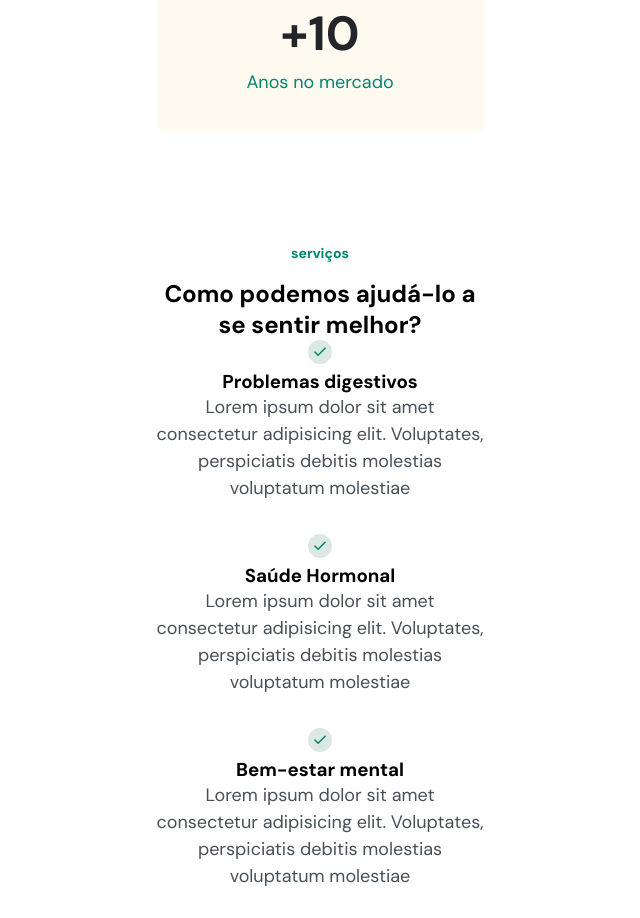
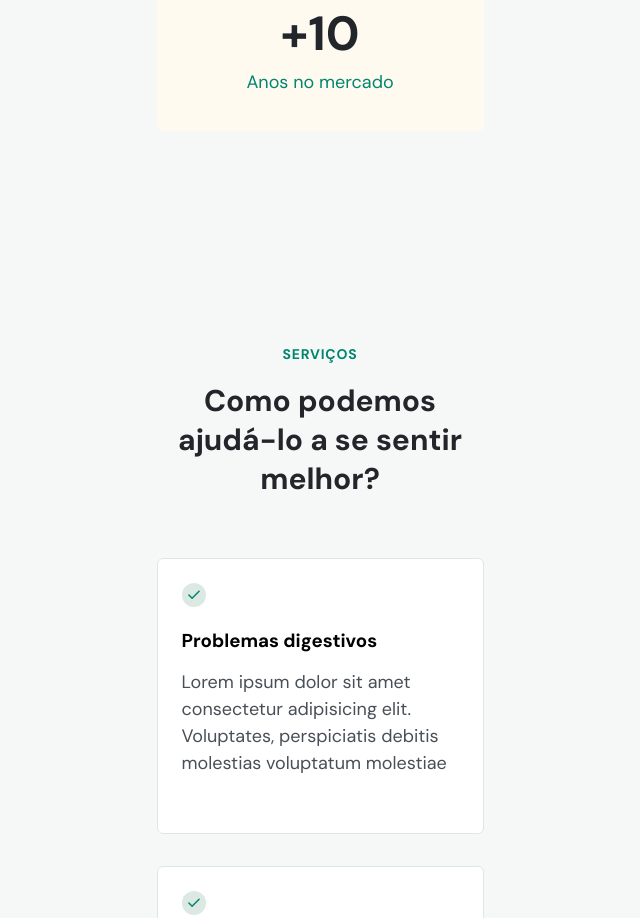
Before and after one commit to Paru369/doctorcare, a plain HTML site: page index.html in a window 1280 px wide. Shown: the part 1249-2167 px from the top of the page, without its empty margins (320-960 px from the left). Before the commit the page ends 2139 px from the top, so only its background shows below. Drawn offline with Linux system fonts and the light colour scheme.

Commit message:
menu servicos

```diff
--- a/index.html
+++ b/index.html
@@ -36,7 +36,7 @@
         <div class="menu">
           <ul>
             <li><a href="#"> Início</a></li>
-            <li><a href="#"> Serviços</a></li>
+            <li><a onClick="closeMenu()" href="#services"> Serviços</a></li>
             <li><a href="#"> Sobre</a></li>
           </ul>
           <a class="button" href="#">Agende sua consulta</a>
--- a/style.css
+++ b/style.css
@@ -13,6 +13,9 @@
   --fc-secundarywithe: hsla(0, 0%, 100%, 1);
   --brand-bege: hsla(39, 100%, 97%, 1);
   --green-light: hsla(148, 23%, 89%, 1);
+  --bg-light: hsla(180, 14%, 97%, 1);
+
+
   font-size: 62.5%;
   --nav-height: 7.2rem;
 }
@@ -27,6 +30,8 @@ body {
   font-size: 1.6rem;
   text-align: center;
   overflow: overlay;
+  background-color: var(--bg-light);
+
 }
 
 ul{
@@ -38,6 +43,10 @@ ul{
   margin-inline: auto;
   padding-inline: 2.4rem;
 
+}
+section{
+
+  padding-block: 10rem;
 }
 
 /* HEADER ######################################################## */
@@ -301,3 +310,53 @@ body.menu-expended button svg path{
 
 
 }
+
+/* Services  ######################################################## */
+
+#services header h4{
+
+font-weight: 700;
+font-size: 1.4rem;
+line-height: 150%;
+letter-spacing: 0.08rem;
+text-transform: uppercase;
+margin-bottom: 1.6rem;
+
+}
+
+
+#services header h2{
+
+  font-weight: 700;
+  font-size: 3rem;
+  line-height: 3.9rem;
+  text-align: center;
+  color: var(--fc-headline);
+  margin-bottom: 6rem;
+
+  }
+
+  #services .cards{
+
+    display: flex;
+    flex-direction: column;
+    gap: 3.2rem
+
+    }
+
+  #services .card{
+
+    padding: 2.4rem;
+    text-align: left;
+    background: #FFFFFF;
+    border: 1px solid var(--green-light);
+    border-radius: .6rem;
+
+
+  }
+
+  #services .card h3{
+
+    margin-block: 1.6rem;
+
+  }
```
